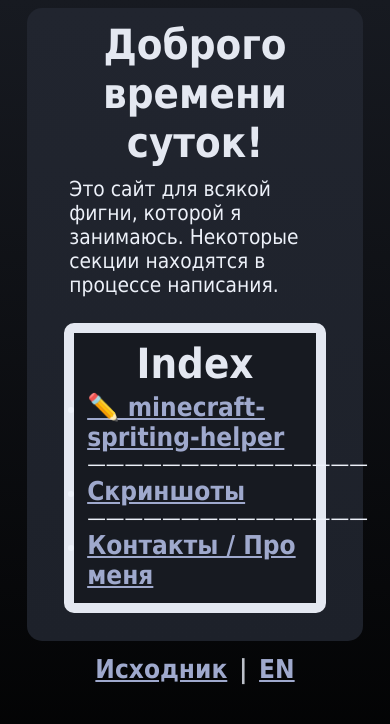
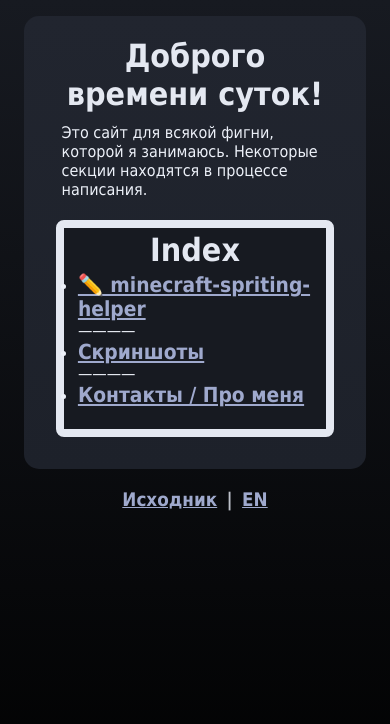
Before and after one commit to temhotaokeaha/temhotaokeaha.github.io, a plain HTML site: page ru/index.html in a window 390 px wide. Drawn offline with Linux system fonts and the light colour scheme.

Commit message:
Some CSS tweaks and link fixes

```diff
--- a/ru/index.html
+++ b/ru/index.html
@@ -15,10 +15,11 @@
 		<ul>
 			<li class="list_header">Index</li>
 			<li><a class="link_big" href="https://github.com/temhotaokeaha/minecraft-spriting-helper">✏️ minecraft-spriting-helper</a></li>
-			<li class="sub_entry_decorative"> ———————————————</li>
+			<li class="sub_entry_decorative"> ————</li>
 			<li><a class="link_big" href="screenshots.html">Скриншоты</a></li>
-			<li class="sub_entry_decorative"> ———————————————</li>
+			<li class="sub_entry_decorative"> ————</li>
 			<li><a class="link_big" href="contacts.html">Контакты / Про меня</a></li>
+			<br>
 		</ul>
 	</div>
 </body>
--- a/styling.css
+++ b/styling.css
@@ -1,6 +1,6 @@
 html {
     font-family: Tahoma, verdana, sans-serif;
-	font-size: 1.3em;
+
 	min-height: 100%;
 	color: #EDF1F9;
 	background-image: linear-gradient(to bottom, #171A21, #000000);
@@ -20,15 +20,15 @@ footer {
 	background-image: linear-gradient(to bottom, #21252F, #1D212A);
     background-color: #21252F;
     border-radius: 15px;
-	padding: 2% 10% 2% 10%;
+	padding: 1em 2em 1em 2em;
 }
 
 ul {
 	background-color: #171A21;
-	padding: 2% 5% 5% 5%;
-	border-radius: 10px;
+	padding: 1% 5% 1% 5%;
+	border-radius: 0.5em;
 	border-style: solid;
-	border-width: 10px;
+	border-width: 0.5em;
 	border-color: #E4E8F1;
 }
 
@@ -68,9 +68,15 @@ div.gallery_pixelated img.Flanga {
 	height: 512px;
 }
 
-@media screen and (max-width: 1000px) {
+@media screen and (max-width: 800px) {
+
+	html {
+		font-size: 1.0em;
+	}
+
+
     div.container {
-		margin: 2% 5% 2% 5%;
+		margin: 1em 1em 1em 1em;
 	}
 	div.gallery_non_pixelated {
 		margin: 10% 10% 10% 10%;
@@ -87,16 +93,18 @@ div.gallery_pixelated img.Flanga {
 		flex-wrap: wrap;
 		align-content: center;
 		justify-content: center;
-		margin: 0% 5% 0% 5%;
+		margin: 0% 1% 0% 1%;
 	}
 }
 
-@media screen and (min-width: 1000px) {
+@media screen and (min-width: 800px) {
+
+	html {
+		font-size: 1.3em;
+	}
+
 	div.container {
-		margin: 2% 20% 2% 20%;
-	}
-	div.gallery_non_pixelated {
-
+		margin: 2em 15% 2em 15%;
 	}
 
 	div.gallery_non_pixelated img {
@@ -109,22 +117,23 @@ div.gallery_pixelated img.Flanga {
 	}
 
 	div.gallery_pixelated {}
+	div.gallery_non_pixelated {}
 }
 
 h1 {
-	font-size: 250%;
+	font-size: 2.5em;
 	color: #FFFFFF;
 	text-align: center;
 }
 
 h2 {
-	font-size: 200%;
+	font-size: 2em;
 	color: #E4E8F1;
 	text-align: center;
 }
 
 h3 {
-	font-size: 125%;
+	font-size: 1.3em%;
 	color: #BCC0C9;
 	padding: 0.2em;
 }
@@ -132,7 +141,7 @@ h3 {
 .link_big {
 	padding: 2px 0px 2px 0px;
 	font-weight: bold;
-	font-size: 125%;
+	font-size: 1.3em;
 	color: #9FA9CD;
 }
 
```
Also changed, not shown: contacts.html (+4 -5 lines), index.html (+3 -2 lines), ru/contacts.html (+3 -3 lines).
